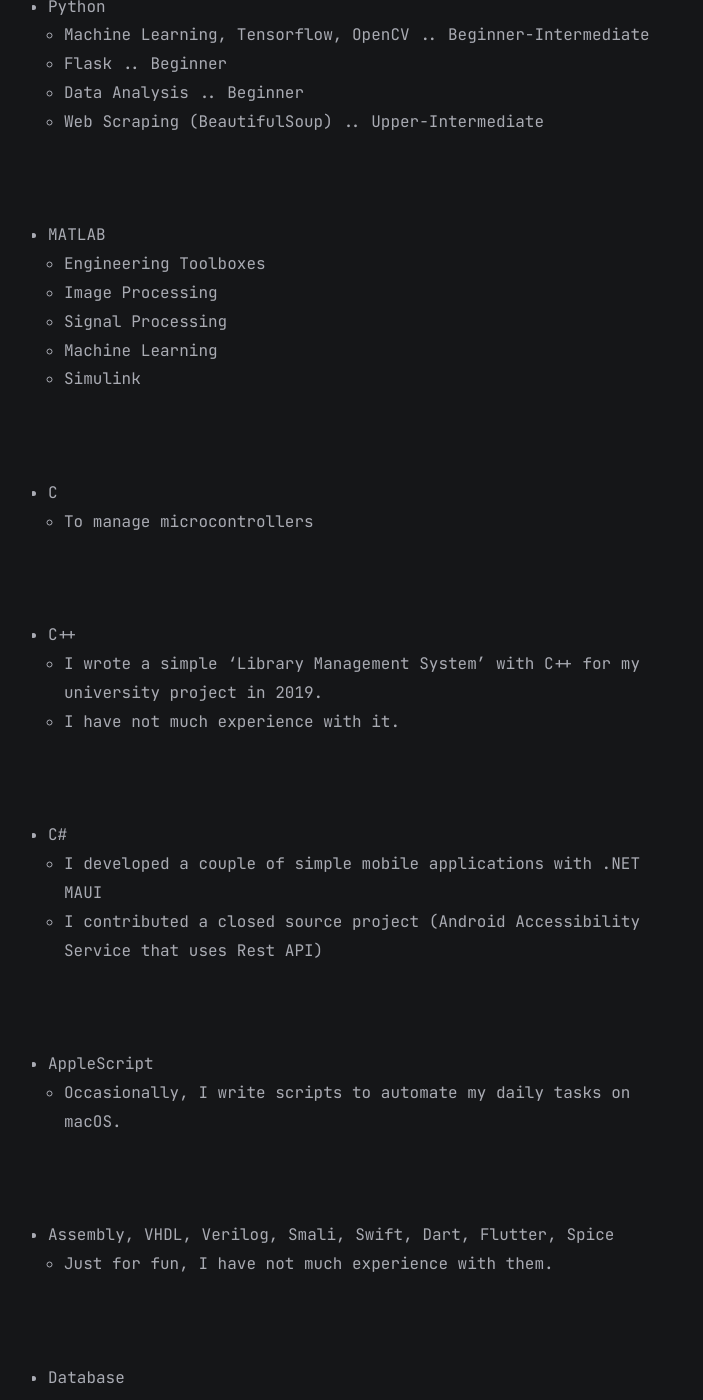
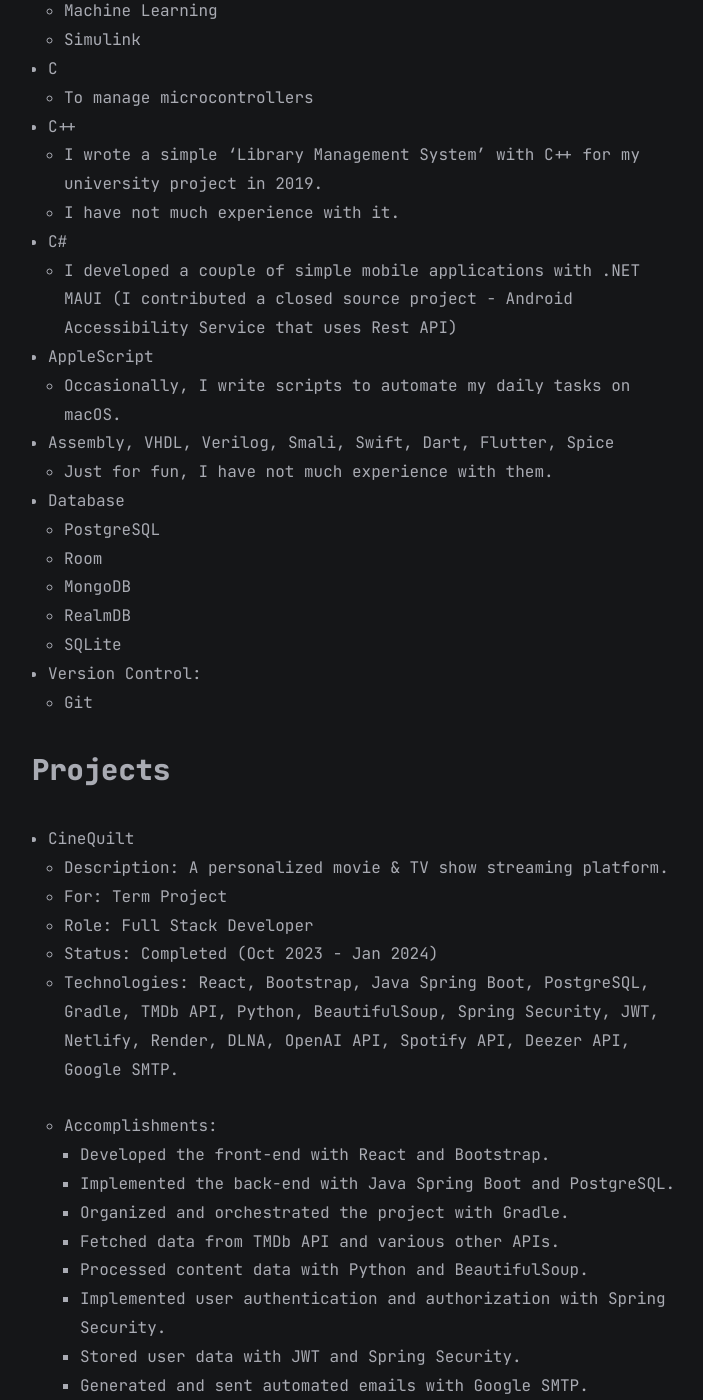
Before and after one commit to samet-byte/samet-byte.github.io, a Jekyll site: the page built from cv.md, in a window 1280 px wide and 1400 px high, scrolled down 3783 px. Shown: the whole window, without its empty margins (283-986 px from the left). Built offline with Jekyll 4.4.1, drawn with Linux system fonts in a browser that asks for light colours.

Commit message:
Remove unnecessary line breaks and whitespace in cv.md

```diff
--- a/cv.md
+++ b/cv.md
@@ -73,8 +73,6 @@
     - Flows
     - Data Binding
     - Paging 3
-
-
   <br/>
   - Java
     - Android Development (for legacy projects)
@@ -82,7 +80,6 @@
     - JPA
     - Hibernate
     - Spring Security (JWT)
-
   <br/>
   - JADX (Decompiling jars, APKs)
 
@@ -91,14 +88,12 @@
     - React (Beginner-Intermediate)
     - Bootstrap
     - HTML, CSS (Beginner-Intermediate), JavaScript, TypeScript (Still learning)
-
   <br/>
   - Python
     - Machine Learning, Tensorflow, OpenCV .. Beginner-Intermediate
     - Flask .. Beginner
     - Data Analysis .. Beginner
     - Web Scraping (BeautifulSoup) .. Upper-Intermediate
-
   <br/>
   - MATLAB
     - Engineering Toolboxes
@@ -106,29 +101,22 @@
     - Signal Processing
     - Machine Learning
     - Simulink
-
   <br/>
   - C
     - To manage microcontrollers
-
   <br/>
   - C++
     - I wrote a simple 'Library Management System' with C++ for my university project in 2019.
     - I have not much experience with it.
-
   <br/>
   - C#
-    - I developed a couple of simple mobile applications with .NET MAUI
-    - I contributed a closed source project (Android Accessibility Service that uses Rest API)
-
+    - I developed a couple of simple mobile applications with .NET MAUI (I contributed a closed source project - Android Accessibility Service that uses Rest API)
   <br/>
   - AppleScript
       - Occasionally, I write scripts to automate my daily tasks on macOS.
-
   <br/>
   - Assembly, VHDL, Verilog, Smali, Swift, Dart, Flutter, Spice
     - Just for fun, I have not much experience with them.
-
   <br/>
   - Database
     - PostgreSQL
@@ -136,7 +124,6 @@
     - MongoDB
     - RealmDB
     - SQLite
-
   <br/>
   - Version Control:
     - Git
```
